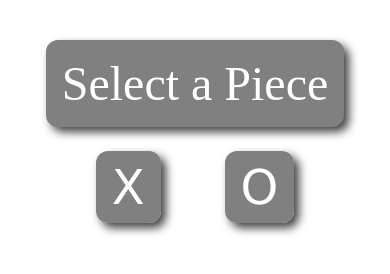
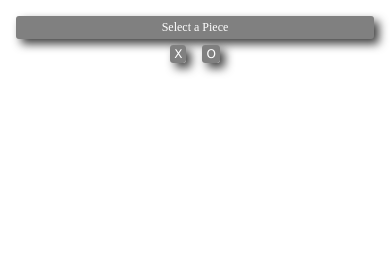
Before and after one commit to jldoan91/tictacto, a React app: page / in a window 390 px wide. Built offline with nearby package versions, Linux system fonts and the light colour scheme.

Commit message:
media queries to resize

```diff
--- a/src/components/board/board.css
+++ b/src/components/board/board.css
@@ -105,3 +105,12 @@
 .green {
     background: rgba(100, 255, 100, 0.5);
 }
+
+@media (max-width: 600px) {
+    html{
+        font-size: .25rem;
+    }
+    .container{
+        width: 100vw;
+    }
+}
```
